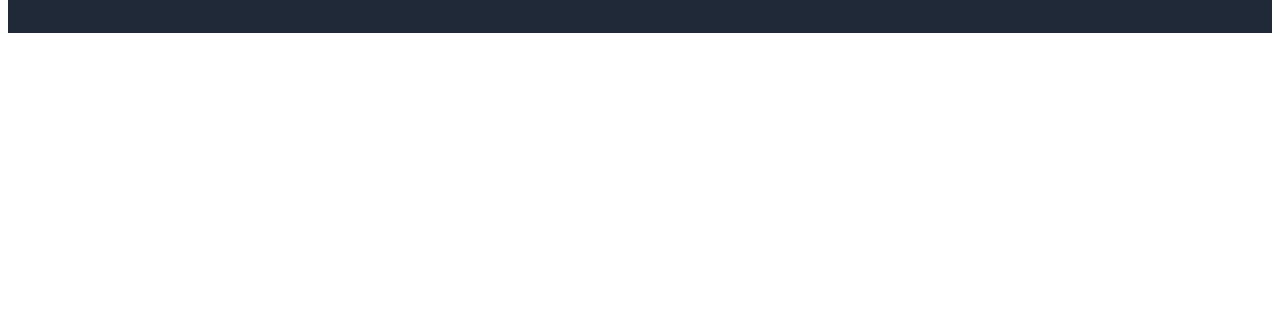
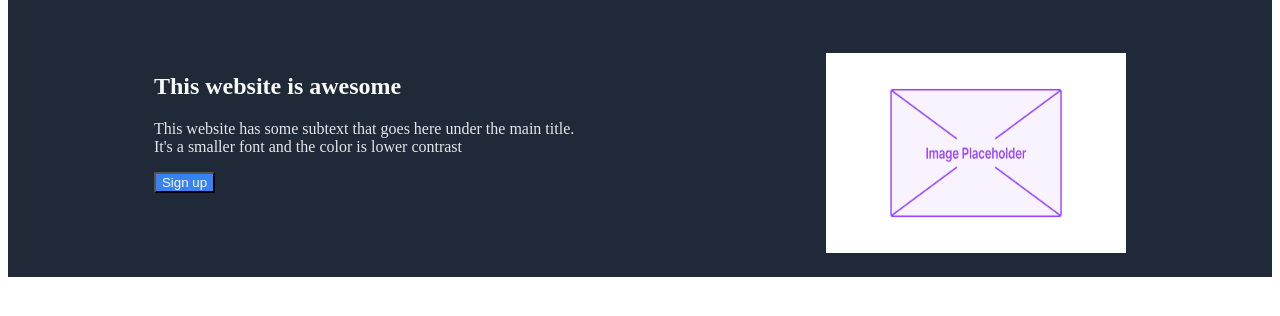
Before and after one commit to AnwarMadani/landing-page, a plain HTML site: page index.html in a window 1280 px wide. Shown: the part 82-398 px from the top of the page. Drawn offline with Linux system fonts and the light colour scheme.

Commit message:
add main section and style

```diff
--- a/index.html
+++ b/index.html
@@ -20,10 +20,12 @@
     <main>
         <div class="first">
             <div class="first-left">
-
+                <h2>This website is awesome</h2>
+                <p>This website has some subtext that goes here under the main title.<br> It's a smaller font and the color is lower contrast</p>
+                <button type="button">Sign up</button>
             </div>
             <div class="first-right">
-
+                <img src="./img/placeholder.png" alt="placeholder for image" class="first-place">
             </div>
         </div>
     </main>
--- a/styles.css
+++ b/styles.css
@@ -24,3 +24,30 @@ a{
     text-decoration: none;
     color: #E5E7EB;
 }
+
+.first{
+    padding: 20px;
+    display: flex;
+    flex: 1 0 auto;
+    justify-content: space-around;
+    background-color: #1F2937;
+}
+
+.first h2{
+    color: #F9FAF8;
+}
+
+.first p{
+    color: #E5E7EB;
+}
+
+.first button{
+    color:#F9FAF8;
+    background-color: #3882f6;
+    border-radius: 5%;
+}
+
+img{
+    width: 300px;
+    height: 200px;
+}
```
Also changed, not shown: img/placeholder.png (added).
